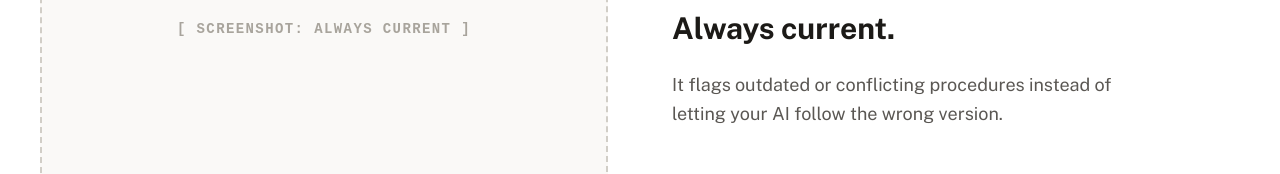
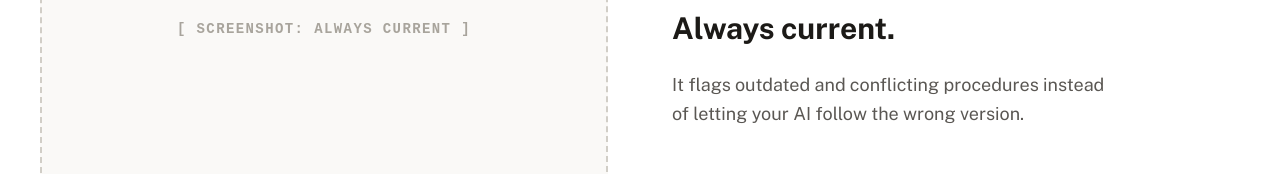
Before and after one commit to VeshGuy/KB-WB, a React (Vite) app: page / in a window 1280 px wide. Shown: the part 2307-2481 px from the top of the page. Built offline with nearby package versions, Linux system fonts and the light colour scheme.

Commit message:
Fix animation origin and feature text grammar

```diff
--- a/src/components/Features.tsx
+++ b/src/components/Features.tsx
@@ -11,7 +11,7 @@ const features = [
   {
     icon: <AlertCircle />,
     title: 'Always current.',
-    description: 'It flags outdated or conflicting procedures instead of letting your AI follow the wrong version.'
+    description: 'It flags outdated and conflicting procedures instead of letting your AI follow the wrong version.'
   },
   {
     icon: <UserCheck />,
--- a/src/components/NetworkUpdateAnimation.tsx
+++ b/src/components/NetworkUpdateAnimation.tsx
@@ -154,7 +154,7 @@ export default function NetworkUpdateAnimation() {
           <g transform="translate(90, 125)">
             <g className="animate-node-pop" style={{ opacity: 0, animationDelay: '1.2s', transformOrigin: 'center' }}>
               <circle cx="0" cy="0" r="16" fill="white" />
-              <image href="https://cdn.simpleicons.org/adobeacrobatreader/EC1C24" x="-8" y="-8" width="16" height="16" />
+              <image href="https://upload.wikimedia.org/wikipedia/commons/8/87/PDF_file_icon.svg" x="-8" y="-8" width="16" height="16" />
             </g>
           </g>
           {/* n8n App Node between 500,90 and 540,160 (Midpoint: 520, 125) */}
```
